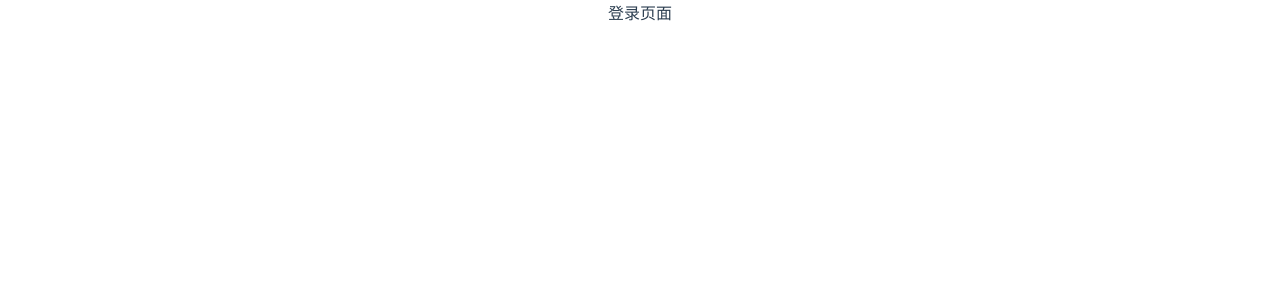
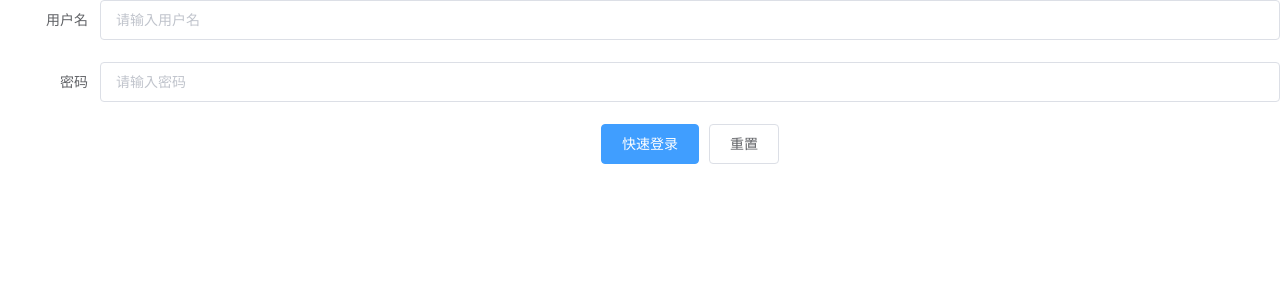
Before and after one commit to wangleihuha/hzsf, a Vue app: page /login in a window 1280 px wide. Shown: the top 300 px of the page. Built offline with nearby package versions, Linux system fonts and the light colour scheme.

Commit message:
登录注册页面

```diff
--- a/src/views/Login.vue
+++ b/src/views/Login.vue
@@ -1,5 +1,118 @@
 <template>
   <div>
-    登录页面
+    <el-form
+      :model="ruleForm"
+      status-icon
+      :rules="rules"
+      ref="ruleForm"
+      label-width="100px"
+      class="demo-ruleForm"
+    >
+      <el-form-item label="用户名" prop="username">
+        <el-input
+          v-model="ruleForm.username"
+          placeholder="请输入用户名"
+        ></el-input>
+      </el-form-item>
+      <el-form-item label="密码" prop="pass">
+        <el-input
+          type="password"
+          v-model="ruleForm.pass"
+          autocomplete="off"
+          placeholder="请输入密码"
+        ></el-input>
+      </el-form-item>
+      <el-form-item>
+        <el-button type="primary" @click="submitForm('ruleForm')"
+          >快速登录</el-button
+        >
+        <el-button @click="resetForm('ruleForm')">重置</el-button>
+      </el-form-item>
+    </el-form>
   </div>
 </template>
+<script>
+export default {
+  data() {
+    // 验证用户名
+    var checkName = (rule, value, callback) => {
+      let reg = /^[a-zA-Z0-9_\u4e00-\u9fa5]{2,10}$/;
+      if (!value) {
+        return callback(new Error("用户名不能为空"));
+      } else if (!reg.test(value)) {
+        return callback(
+          new Error("用户名需为2至10位字符串，可包含中英文、数字或下划线")
+        );
+      } else {
+        // 若验证通过，调用回调函数
+        callback();
+      }
+    };
+    // 验证密码
+    var validatePass = (rule, value, callback) => {
+      let reg = /^\d{6}$/;
+      if (value === "") {
+        callback(new Error("请输入密码"));
+      } else {
+        if (this.ruleForm.checkPass !== "") {
+          this.$refs.ruleForm.validateField("checkPass");
+        }
+        callback();
+      }
+    };
+    return {
+      ruleForm: {
+        pass: "",
+        username: "",
+      },
+      rules: {
+        pass: [{ validator: validatePass, trigger: "blur" }],
+        username: [{ validator: checkName, trigger: "blur" }],
+      },
+    };
+  },
+  methods: {
+    submitForm(formName) {
+      this.$refs[formName].validate((valid) => {
+        if (valid) {
+          // alert("submit!");
+          // 发送post请求，执行注册
+          console.log('发请求，执行登录业务...');
+          this.axios
+            .post(
+              "/login",
+              `username=${this.ruleForm.username}&password=${this.ruleForm.pass}`
+            )
+            .then((result) => {
+              console.log(result);
+              if (result.data.code == 200) {
+                // 登录成功
+                alert("登录成功！");
+                // this.$toast({
+                //   message: '注册成功',
+                //   position: 'bottom',
+                //   duration: 3000
+                // })
+                this.$router.push("/");
+              } else if (result.data.code == 201) {
+                // 用户已存在
+                alert("登录失败，账号或密码输入错误");
+                // this.$toast({
+                //   message: '注册失败，用户已存在',
+                //   position: 'bottom',
+                //   duration: 3000
+                // })
+              }
+            });
+        } else {
+          console.log("error submit!!");
+          return false;
+        }
+      });
+    },
+    resetForm(formName) {
+      this.$refs[formName].resetFields();
+    },
+  },
+};
+</script>
--- a/src/views/Register.vue
+++ b/src/views/Register.vue
@@ -102,7 +102,7 @@
     submitForm(formName) {
       this.$refs[formName].validate((valid) => {
         if (valid) {
-          alert("submit!");
+          // alert("submit!");
           // 发送post请求，执行注册
           console.log(this.ruleForm);
           this.axios.post('/register',`username=${this.ruleForm.username}&password=${this.ruleForm.pass}`).then(result=>{
```
